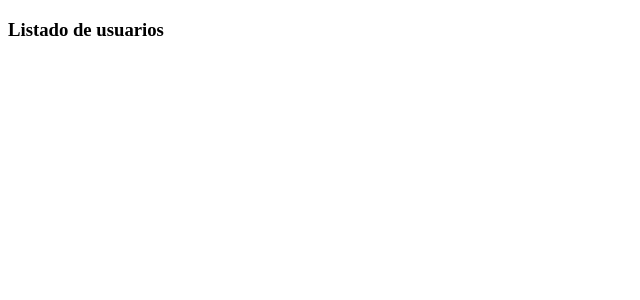
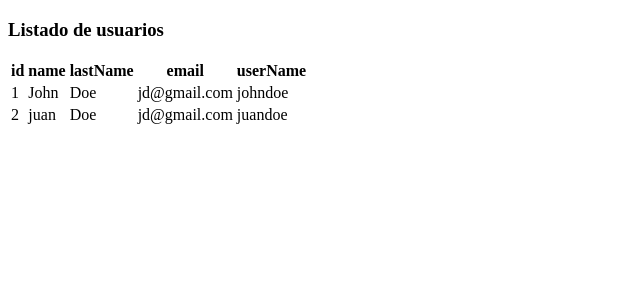
Before and after one commit to MatyBene/users, an Angular app in the folder users-app/: page / in a window 1280 px wide. Shown: the top 300 px of the page, without its empty margins (0-640 px from the left). Built offline with nearby package versions, Linux system fonts and the light colour scheme.

Commit message:
Crea datos y el Service

```diff
--- a/users-app/src/app/components/user-app.component.html
+++ b/users-app/src/app/components/user-app.component.html
@@ -1 +1,28 @@
 <h3>{{title}}</h3>
+
+@if (users.length == 0) {
+    <div class="alert alert-warning">No hay registros en el sistema</div>
+} @else {
+    <table>
+        <thead>
+            <tr>
+                <th>id</th>
+                <th>name</th>
+                <th>lastName</th>
+                <th>email</th>
+                <th>userName</th>
+            </tr>
+        </thead>
+        <tbody>
+            @for (user of users; track $index) {
+                <tr>
+                    <td>{{user.id}}</td>
+                    <td>{{user.name}}</td>
+                    <td>{{user.lastName}}</td>
+                    <td>{{user.email}}</td>
+                    <td>{{user.userName}}</td>
+                </tr>
+            }
+        </tbody>
+    </table>
+}
--- a/users-app/src/app/components/user-app.component.ts
+++ b/users-app/src/app/components/user-app.component.ts
@@ -1,11 +1,22 @@
-import { Component } from '@angular/core';
+import { Component, OnInit } from '@angular/core';
+import { User } from '../models/user';
+import { UserService } from '../services/user.service';
 
 @Component({
   selector: 'user-app',
   imports: [],
   templateUrl: './user-app.component.html',
 })
-export class UserAppComponent {
+export class UserAppComponent implements OnInit {
 
-  title: string = 'Listado de usuarios'
+  title: string = 'Listado de usuarios';
+
+  users: User[] = [];
+
+  constructor(private service: UserService) {}
+
+  ngOnInit(): void {
+    this.service.findAll().subscribe(users => this.users = users);
+  }
+
 }
--- /dev/null
+++ b/users-app/src/app/services/user.service.ts
@@ -0,0 +1,32 @@
+import { Injectable } from '@angular/core';
+import { User } from '../models/user';
+import { Observable, of } from 'rxjs';
+
+@Injectable({
+  providedIn: 'root'
+})
+export class UserService {
+
+  private users: User[] = [{
+    id: 1,
+    name: 'John',
+    lastName: 'Doe',
+    email: 'jd@gmail.com',
+    userName: 'johndoe',
+    password: '123456'
+  },
+  {
+    id: 2,
+    name: 'juan',
+    lastName: 'Doe',
+    email: 'jd@gmail.com',
+    userName: 'juandoe',
+    password: '123456'
+  }];
+
+  constructor() { }
+
+  findAll(): Observable<User[]> {
+    return of(this.users);
+  }
+}
```
